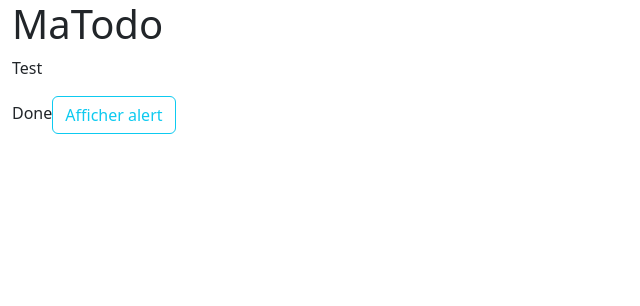
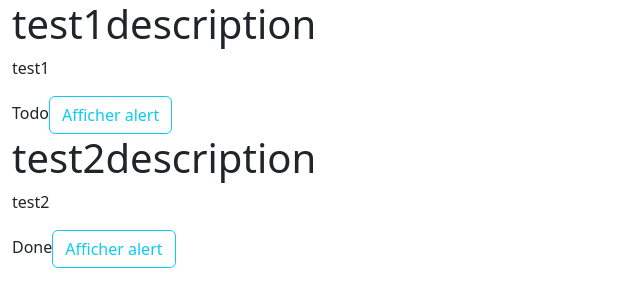
Before and after one commit to sbailleul/react-lesson, a React (Vite) app: page / in a window 1280 px wide. Shown: the top 306 px of the page, without its empty margins (0-640 px from the left). Built offline with nearby package versions, Linux system fonts and the light colour scheme.

Commit message:
feat(todos): Add todo list

```diff
--- a/src/App.tsx
+++ b/src/App.tsx
@@ -1,8 +1,16 @@
 import "@/App.scss";
-import { Todo } from "@/Todo";
+import { TodoList } from "@/TodoList";
 
 export function App() {
-  return <div className="">
-    <Todo title="MaTodo" description="Test" status={true} ></Todo>
-  </div>;
+  return (
+    <div className="">
+      <TodoList
+        todos={[
+          { description: "test1", title: "test1description", status: false },
+          { description: "test2", title: "test2description", status: true },
+        ]}
+      ></TodoList>
+      {/* <Todo title="MaTodo" description="Test" status={true} ></Todo> */}
+    </div>
+  );
 }
--- /dev/null
+++ b/src/TodoList.tsx
@@ -0,0 +1,11 @@
+import { Todo } from "@/Todo";
+
+type Todo = { title: string; description: string; status: boolean };
+export type TodoListProps = { todos: Todo[] };
+export function TodoList({ todos }: TodoListProps) {
+  return <div>
+    {todos.map(todo => {
+        return <Todo title={todo.title} description={todo.description} status={todo.status}/>
+    })}
+  </div>;
+}
```
Also changed, not shown: src/Todo.tsx (+5 -7 lines).
